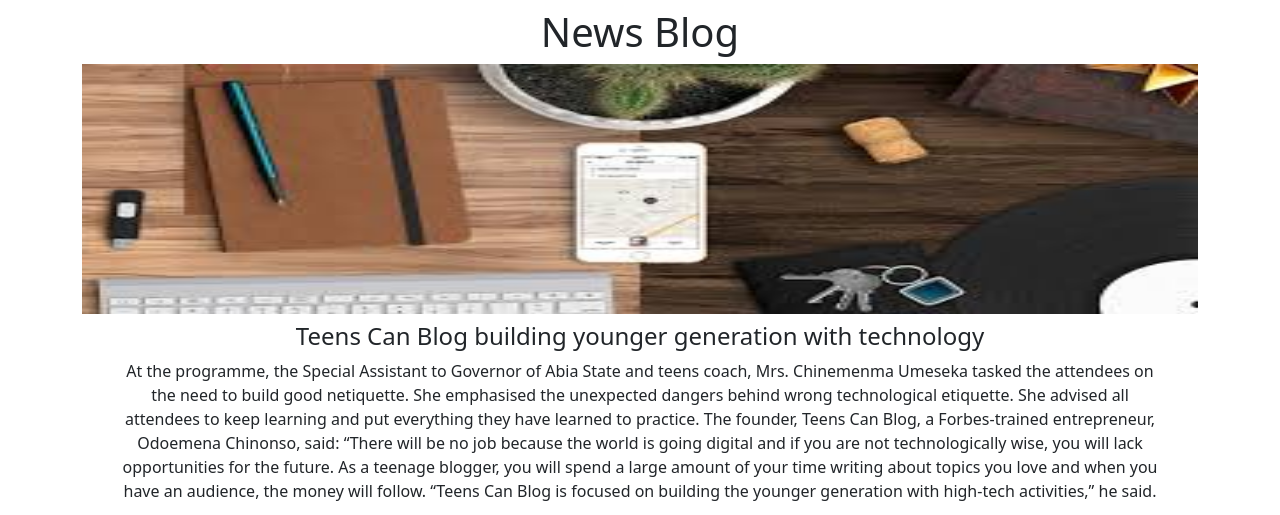
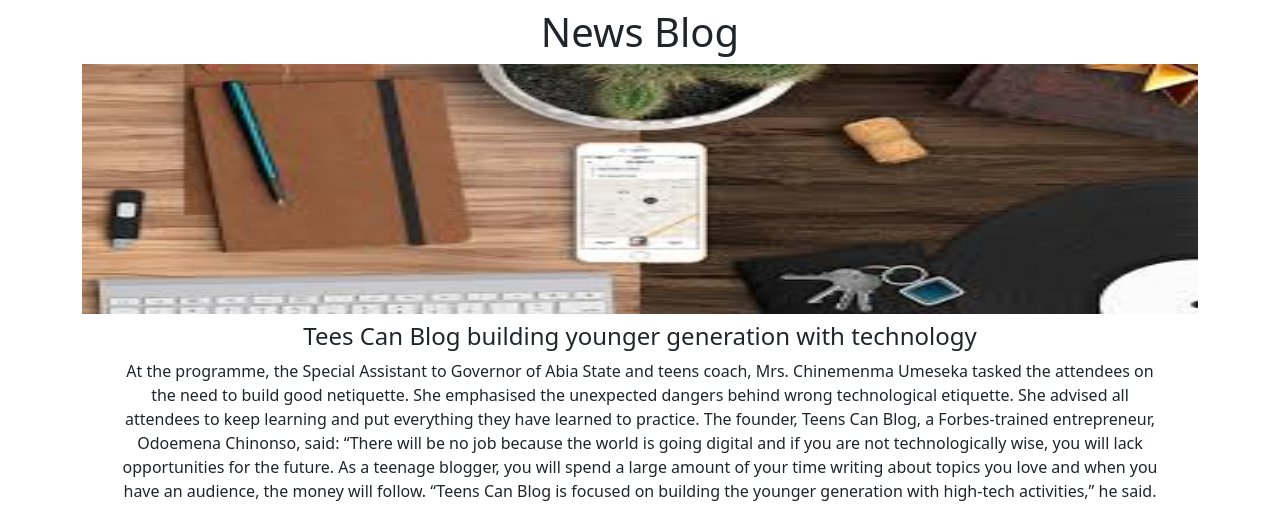
Before and after one commit to Dev-solomon/Flask_blog, a Flask app: page / in a window 1280 px wide. Shown: the top 515 px of the page. Run offline with Flask 2, Linux system fonts and the light colour scheme.

Commit message:
New updates on home

```diff
--- a/src/templates/home.html
+++ b/src/templates/home.html
@@ -14,7 +14,7 @@
      <div class="mx-auto container"><img  src="../static/images/blog.jpg" width="100%" height="250px">
      </div>
 
-     <h4 class="text-center mt-2">Teens Can Blog building younger generation with technology</h4>
+     <h4 class="text-center mt-2">Tees Can Blog building younger generation with technology</h4>
 
      <p class="text-center col-10 container">At the programme, the Special Assistant to Governor of Abia State and teens coach, Mrs. Chinemenma Umeseka tasked the attendees on the need to build good netiquette. She emphasised the unexpected dangers behind wrong technological etiquette. She advised all attendees to keep learning and put everything they have learned to practice.
 
```
